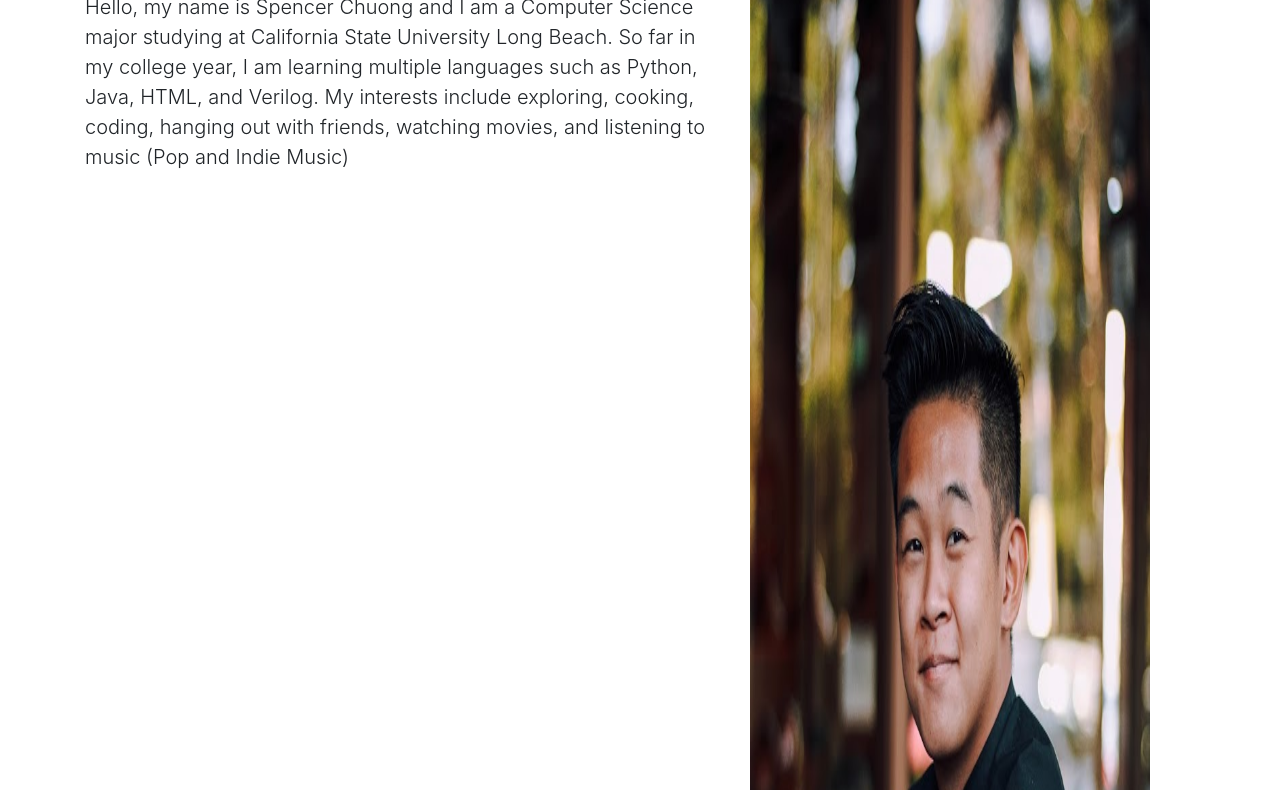
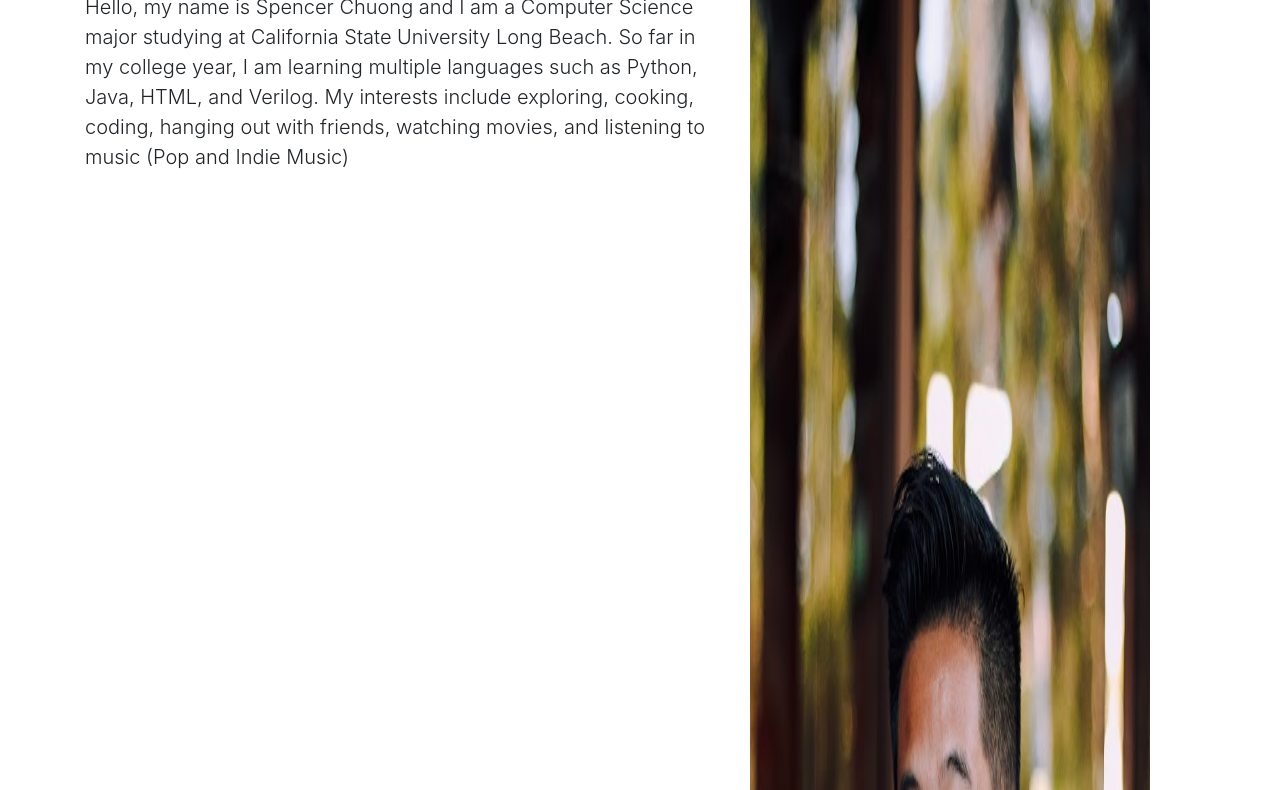
Before and after one commit to skchuong100/Bootstrap_Assignment, a plain HTML site: page index.html in a window 1280 px wide. Shown: the part 353-1143 px from the top of the page. Drawn offline with nearby package versions, Linux system fonts and the light colour scheme.

Commit message:
Update index.html

```diff
--- a/index.html
+++ b/index.html
@@ -32,7 +32,7 @@
         <p class="lead">Hello, my name is Spencer Chuong and I am a Computer Science major studying at California State University Long Beach. So far in my college year, I am learning multiple languages such as Python, Java, HTML, and Verilog. My interests include exploring, cooking, coding, hanging out with friends, watching movies, and listening to music (Pop and Indie Music)</p>
       </div>
       <div class="col-md-5">
-        <img src="Chuong.jpg" alt="Spencer Chuong" width="400" height="1600">
+        <img src="Chuong.jpg" alt="Spencer Chuong" width="400" height="2400">
 
       </div>
     </div>
```
